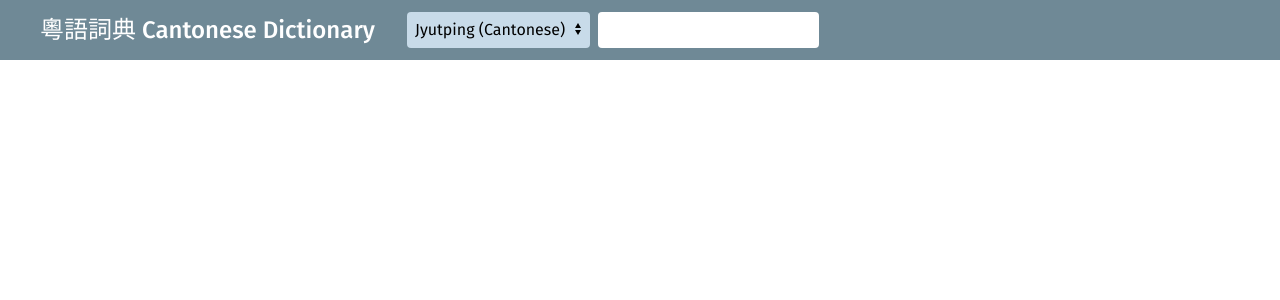
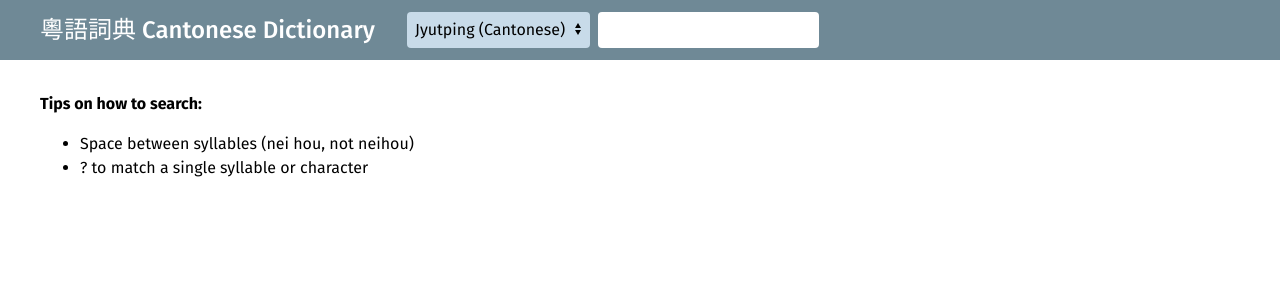
Before and after one commit to TheImaginaryOne/dictionary, a Vue app in the folder frontend/: page / in a window 1280 px wide. Shown: the top 300 px of the page. Built offline with nearby package versions, Linux system fonts and the light colour scheme; the HTML template or start-up script is replaced by a standard one.

Commit message:
Handle input and errors correctly
URL encode input, and display feedback when errors occur

```diff
--- a/frontend/src/App.vue
+++ b/frontend/src/App.vue
@@ -7,7 +7,27 @@
       </div>
     </div>
     <div class="full-width">
-      <WordEntries v-for="word in words" :key="word.id" :word-entries="word"/>
+      <div v-if="result.t === 'err'" class="info-container">
+        <div v-if="result.error === 0" class="search-error">
+          Your search query is invalid.
+        </div>
+        <div v-if="result.error === 1" class="search-error">
+          There seems to be a network error.
+        </div>
+        <div v-if="result.error === 2" class="search-error">
+          Aiya! We have no results.
+        </div>
+        <div>
+          <p><b>Tips on how to search:</b></p>
+          <ul>
+            <li>Space between syllables (nei hou, not neihou)</li>
+            <li>? to match a single syllable or character</li>
+          </ul>
+        </div>
+      </div>
+      <div v-if="result.t === 'ok'">
+        <WordEntries v-for="word in result.inner" :key="word.id" :word-entries="word"/>
+      </div>
     </div>
   </div>
 </template>
@@ -17,17 +37,42 @@ import Vue from 'vue'
 import SearchForm from './components/SearchForm.vue'
 import WordEntries from './components/WordEntries.vue'
 
-async function getResults (query: string) {
+enum SearchErrorType {
+  InvalidQuery,
+  NetworkError,
+  NoResults,
+  EmptyQuery,
+};
+interface SearchOk {
+  t: 'ok';
+  inner: never[];
+}
+interface SearchError {
+  t: 'err';
+  error: SearchErrorType;
+}
+
+type SearchResult = SearchOk | SearchError;
+
+async function getResults (query: string): Promise<SearchResult> {
   try {
     if (query === '') {
-      return {}
+      return { t: 'err', error: SearchErrorType.EmptyQuery }
     }
-    const response = await fetch('/api/search/jyutping/' + query)
+    const response = await fetch('/api/search/jyutping/' + encodeURIComponent(query))
     const data = await response.json()
-    return data
+    if (data.message) {
+      return { t: 'err', error: SearchErrorType.InvalidQuery }
+    }
+    if (data.length > 0) {
+      return { t: 'ok', inner: data }
+    } else {
+      return { t: 'err', error: SearchErrorType.NoResults }
+    }
   } catch (error) {
     console.error(error)
   }
+  return { t: 'err', error: SearchErrorType.NetworkError }
 }
 
 export default Vue.extend({
@@ -37,13 +82,13 @@ export default Vue.extend({
   },
   data: function () {
     return {
-      words: []
+      result: { t: 'err', error: SearchErrorType.EmptyQuery } as SearchResult
     }
   },
   methods: {
     // called when SearchForm emits a update:query event
     updateQuery: async function (query: string) {
-      this.words = await getResults(query)
+      this.result = await getResults(query)
     }
   }
 })
@@ -78,4 +123,12 @@ body {
 .nav-item {
   padding-right: 0.5rem;
 }
+.info-container {
+  padding-top: 1rem;
+}
+.search-error {
+  font-weight: 500;
+  font-size: 1.5rem;
+  margin: 0.5rem 0;
+}
 </style>
```
